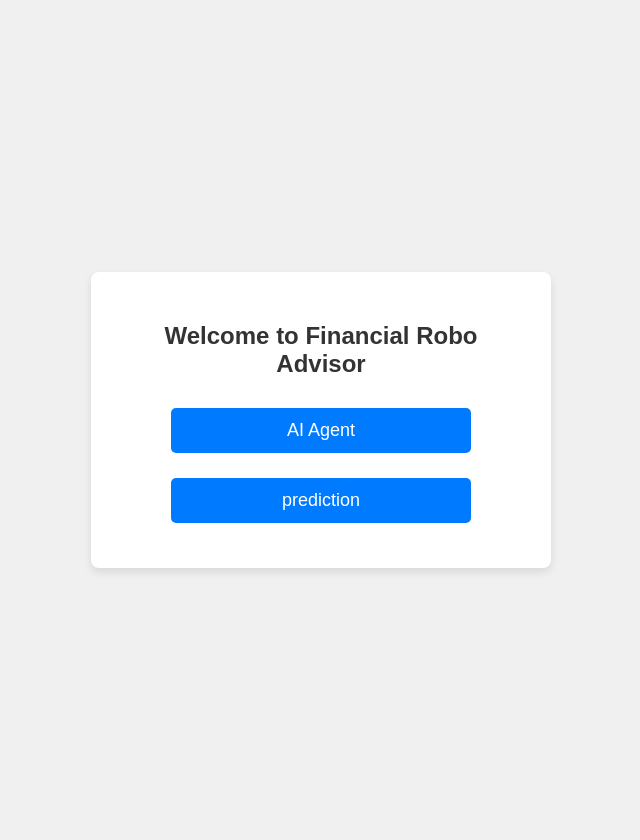
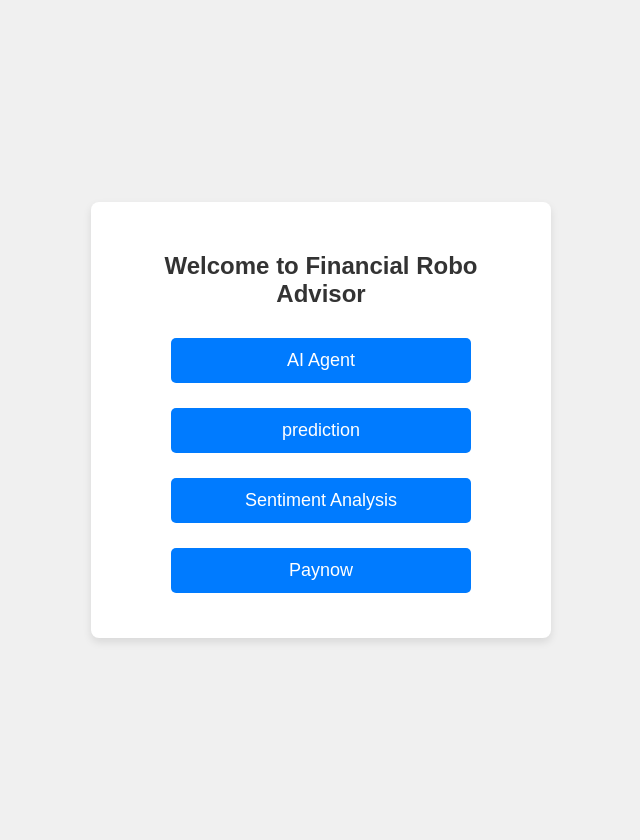
Before and after one commit to veradahlstrom/Vera-AI, a Flask app: page / in a window 1280 px wide. Shown: the whole page, without its empty margins (319-959 px from the left). Run offline with Flask 3, Linux system fonts and the light colour scheme.

Commit message:
Update index.html

```diff
--- a/templates/index.html
+++ b/templates/index.html
@@ -13,5 +13,11 @@
         <form action="/prediction" method="post">
             <input type="submit" value="prediction">
         </form>
+        <form action="/SA" method="post">
+            <input type="submit" value="Sentiment Analysis">
+        </form>
+        <form action="/paynow" method="post">
+            <input type="submit" value="Paynow">
+        </form>
 </div>
 </body>
```
